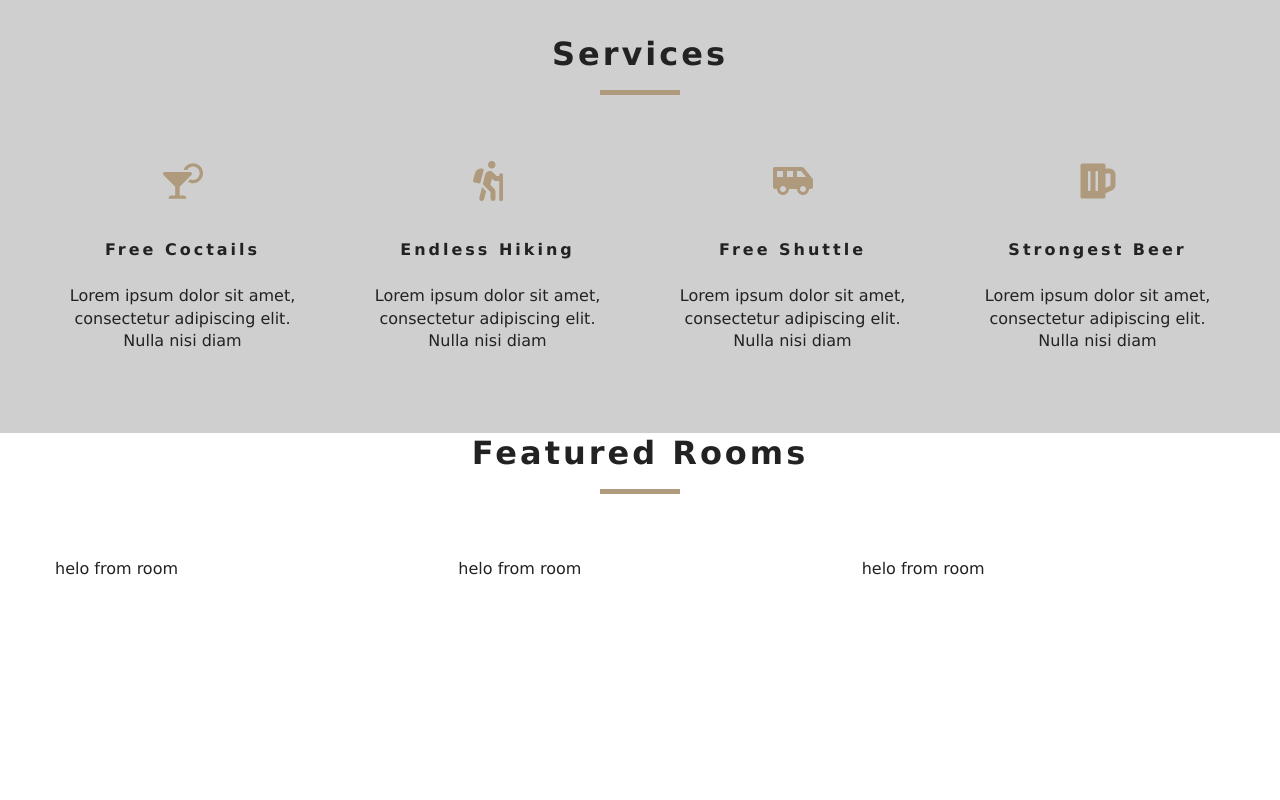
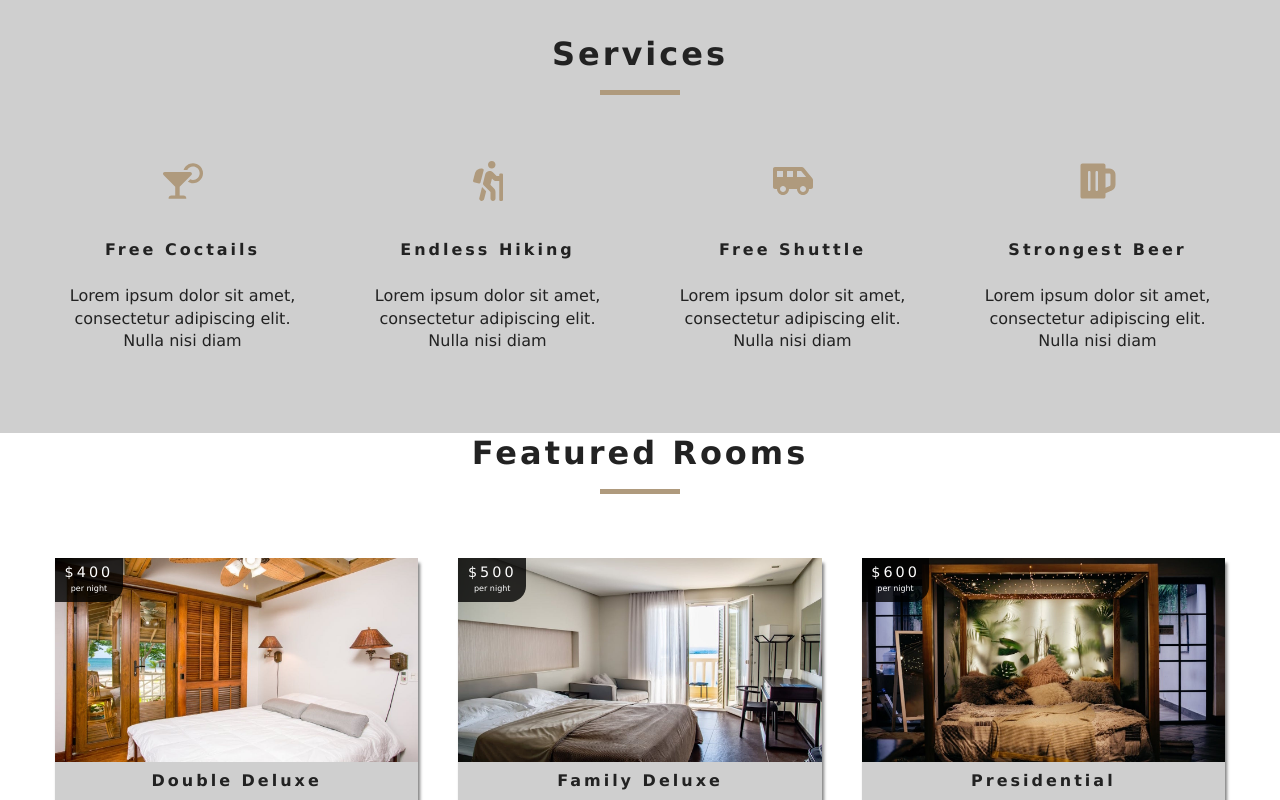
Before and after one commit to kristinaht/resort-react-app, a React (Create React App) app: page / in a window 1280 px wide. Shown: the part 846-1646 px from the top of the page. Before the commit the page ends 1426 px from the top, so only its background shows below. Built offline with nearby package versions, Linux system fonts and the light colour scheme.

Commit message:
modify Room component: destructure the room object to use name, slug, images, price that will be displayed for each room

```diff
--- a/src/components/Room.js
+++ b/src/components/Room.js
@@ -1,9 +1,34 @@
 import React from 'react'
+import { Link } from 'react-router-dom'
+import defaultImg from '../images/room-1.jpeg'
+import PropTypes from 'prop-types'
 
-export default function Room() {
+export default function Room({ room }) {
+
+  const { name, slug, images, price } = room;
+
   return (
-    <div>
-      helo from room
-    </div>
+    <article className='room'>
+      <div className='img-container'>
+        <img src={images[0] || defaultImg} alt='single room' />
+        <div className='price-top'>
+          <h6>${price}</h6>
+          <p>per night</p>
+        </div>
+        <Link to={`/rooms/${slug}`} className='btn-primary room-link'>
+          Features
+        </Link>
+      </div>
+      <p className='room-info'>{name}</p>
+    </article>
   )
 }
+
+Room.propTypes = {
+  room: PropTypes.shape({
+    name: PropTypes.string.isRequired,
+    slug: PropTypes.string.isRequired,
+    images: PropTypes.arrayOf(PropTypes.string).isRequired,
+    price: PropTypes.number.isRequired,
+  })
+}
```
